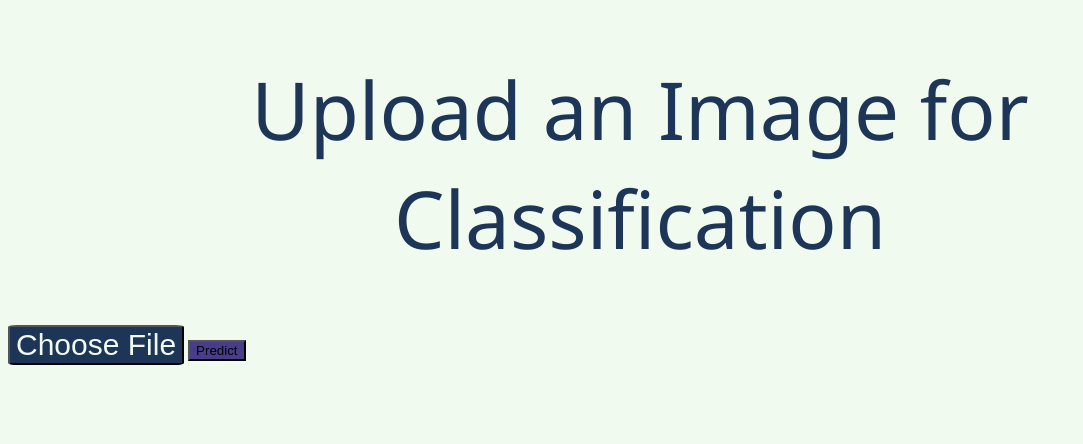
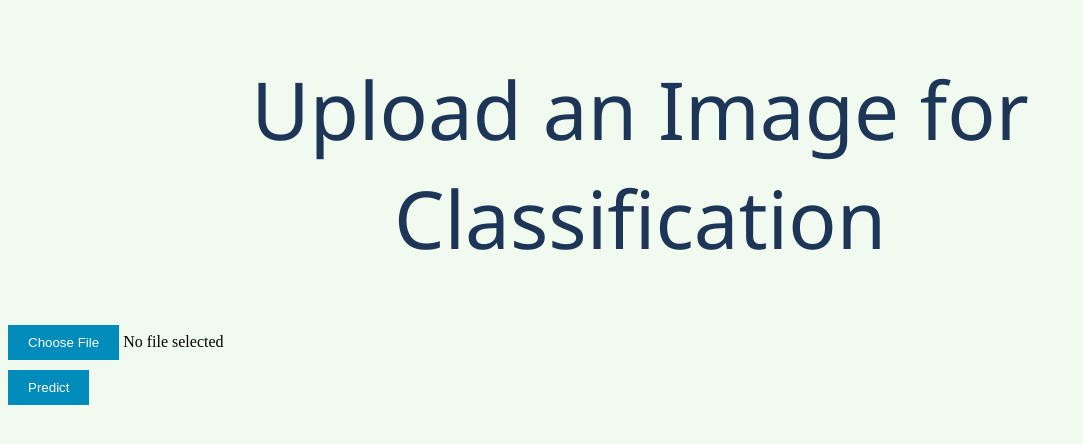
Before and after one commit to PiyushSharma1999/dog-breed-classification, a Flask app: page / in a window 1280 px wide. Shown: the top 444 px of the page, without its empty margins (0-1083 px from the left). Run offline with Flask 3, Linux system fonts and the light colour scheme; parts of the project's set-up code (start-up, migrations or seed data) failed here and were passed over.

Commit message:
modified frontend code

```diff
--- a/app.py
+++ b/app.py
@@ -11,15 +11,16 @@ import os
 
 app = Flask(__name__)
 
-input_image_path = "D:\dog breed classification\input"
-output_image_path = "D:\dog breed classification\static"
+input_image_path = "C:/Users/piyush.sharma/Documents/dog-breed-classification/input"
+output_image_path = "C:/Users/piyush.sharma/Documents/dog-breed-classification/static"
 output_image_name = "image_with_prediction.jpg"
+resized_image_path = "C:/Users/piyush.sharma/Documents/dog-breed-classification/resized image/resized_image.jpg"
 
 # initialize model
 model = tf.keras.models.load_model(("models/20221025-094643-full-image-set-mobilenetv2-Adam.h5"), custom_objects={"KerasLayer": hub.KerasLayer})
 
 # load labels
-labels_csv = pd.read_csv("D:\dog breed classification\labels\labels.csv")
+labels_csv = pd.read_csv("C:/Users/piyush.sharma/Documents/dog-breed-classification/labels/labels.csv")
 labels = labels_csv["breed"].to_numpy()
 
 # create unique breeds array
@@ -36,23 +37,6 @@ def preprocess_image(image):
 def get_pred_labels(prediction_probabilities):
     return unique_breeds[np.argmax(prediction_probabilities)]
 
-# def plot_pred(prediction_probabilities, labels, images, n=1):
-
-#     pred_prob, true_label, image = prediction_probabilities[n], labels[n], images[n]
-
-#     pred_label = get_pred_labels(pred_prob)
-
-#     plt.imshow(image)
-#     plt.xticks([])
-#     plt.yticks([])
-
-#     if pred_label == true_label:
-#         color = "green"
-#     else:
-#         color = "red"
-
-#     plt.title("{} {:2.0f}%".format(pred_label, np.max(pred_prob)*100, true_label, color=color))
-
 def create_data_batches(X, y=None, batch_size=32, valid_data=False,test_data =False):
   """
     Creates batches of data out of image (X) and label (y) pairs.
@@ -65,15 +49,6 @@ def create_data_batches(X, y=None, batch_size=32, valid_data=False,test_data =Fa
     data = tf.data.Dataset.from_tensor_slices((tf.constant(X))) # only filepaths (no labels)
     data_batch = data.map(preprocess_image).batch(batch_size)
     return data_batch
-
-# def unbatchify(data):
-#     images = []
-#     labels = []
-
-#     for image, label in data.unbatch().as_numpy_iterator:
-#       images.append(image)
-#       labels.append(unique_breeds[np.argmax(label)])
-#     return images, labels
 
 def predict(image):
     image_list = []
@@ -89,6 +64,13 @@ def save_prediction_image(image_path, data, pred_labels):
         images.append(image)
     image = cv2.imread(image_path)
 
+    new_height = 300
+    new_width = 200
+
+    resized_image = cv2.resize(image, (new_width, new_height))
+    cv2.imwrite(resized_image_path, resized_image)
+
+    image = cv2.imread(resized_image_path)
     # Define the font and other text properties
     font = cv2.FONT_ITALIC
     font_scale = 0.5
@@ -106,11 +88,6 @@ def save_prediction_image(image_path, data, pred_labels):
                 font, font_scale, font_color, font_thickness, cv2.LINE_AA)
     # Save the image with the prediction label
     cv2.imwrite(output_image_path+"/"+output_image_name, image)
-
-
-#custom_image_path = "D:/dog breed classification/image/golden.PNG"
-#pred_labels, data = predict(custom_image_path)
-#save_prediction_image(custom_image_path, data, pred_labels)
 
 @app.route("/", methods=["GET", "POST"])
 def index():
@@ -137,13 +114,6 @@ def index():
             pred_labels, data = predict(image_path)
 
             save_prediction_image(image_path=image_path, data=data, pred_labels=pred_labels)
-            # try:
-            #     with open(output_image_path +"\'"+ output_image_name, "r") as file:
-            #         file_contents = file.read()
-            # except FileNotFoundError:
-            #     print(f"File not found at path: {image_path}")
-            # except Exception as e:
-            #     print(f"An error occurred: {str(e)}")
 
             # Render the result template with the prediction
             return render_template("result.html", image_path="static/"+output_image_name, prediction = pred_labels[0])
@@ -152,39 +122,3 @@ def index():
 
 if __name__ == "__main__":
     app.run(debug=True)
-# custom_data = create_data_batches(custom_image_path, test_data=True)
-# custom_preds = model.predict(custom_data)
-# custom_pred_labels = [get_pred_labels(custom_preds[i]) for i in range(len(custom_preds))]
-
-# custom_images = []
-# for images in custom_data.unbatch().as_numpy_iterator():
-#    custom_images.append(images)
-
-# print(custom_images)
-
-# image = cv2.imread(custom_image_path[0])
-
-# # Define the font and other text properties
-# font = cv2.FONT_ITALIC
-# font_scale = 0.5
-# font_color = (0, 255, 0)  # White color in BGR
-# font_thickness = 1
-# font_line_type = cv2.LINE_AA
-# shadow_color = (0, 0, 0)  # Black shadow color in BGR
-
-
-# # Calculate the position for the text
-# #text_size, _ = cv2.getTextSize(custom_pred_labels[0].upper(), font, font_scale, font_thickness)
-# text_x = 10  # X-coordinate for the text (adjust as needed)
-# text_y = 20  # Y-coordinate for the text (adjust as needed)
-
-# # Draw the text shadow first
-# cv2.putText(image, custom_pred_labels[0].upper(), (text_x+3 , text_y+3),
-#             font, font_scale, shadow_color, font_thickness, cv2.LINE_AA)
-
-# # Draw the main text on top of the shadow
-# cv2.putText(image, custom_pred_labels[0].upper(), (text_x, text_y),
-#             font, font_scale, font_color, font_thickness, cv2.LINE_AA)
-
-# # Save the image with the prediction label
-# cv2.imwrite('image_with_prediction.jpg', image)
--- /dev/null
+++ b/static/style.css
@@ -0,0 +1,41 @@
+h1 {
+    color: #1d3557;
+    text-align: center;
+    font-weight: 400;
+    text-decoration: darkslateblue;
+    letter-spacing: 15 px;
+    font-size: 80px;
+    font-family: Segoe UI, Futura, Arial, sans-serif;
+}
+
+a {
+    text-decoration: none;
+}
+
+p {
+    color: #1d3557;
+    text-align: center;
+    font-weight: 400;
+    text-decoration: darkslateblue;
+    letter-spacing: 15 px;
+    font-size: 80px;
+    font-family: Segoe UI, Futura, Arial, sans-serif;
+}
+
+body {
+    background-color: #f1faee;
+}
+
+#choose_file {
+    background-color: #008CBA;
+            color: #ffffff;
+            padding: 10px 20px;
+            border: none;
+            cursor: pointer;
+}
+
+#predict {background-color: #008CBA;
+            color: #ffffff;
+            padding: 10px 20px;
+            border: none;
+            cursor: pointer;}
--- a/templates/result.html
+++ b/templates/result.html
@@ -3,7 +3,7 @@
 
 <head>
     <title>Image Classification Result</title>
-    <link rel="stylesheet" href="style/style.css">
+    <link rel="stylesheet" type="text/css" href="{{ url_for('static', filename='style.css') }}">
 </head>
 
 <body>
--- a/templates/style/style.css
+++ /dev/null
@@ -1,41 +0,0 @@
-h1 {
-    color: #1d3557;
-    text-align: center;
-    font-weight: 400;
-    text-decoration: darkslateblue;
-    letter-spacing: 15 px;
-    font-size: 80px;
-    font-family: Segoe UI, Futura, Arial, sans-serif;
-}
-
-a {
-    text-decoration: none;
-}
-
-p {
-    line-height: 2;
-}
-
-/* * {
-    color: pink;
-} */
-
-button {
-    font-size: 30px;
-    background-color: #a8dadc;
-}
-
-body {
-    background-color: #f1faee;
-}
-
-#predict {
-    background-color: darkslateblue;
-
-}
-
-#choose_file {
-    background-color: #1d3557;
-    color: #f1faee;
-    border-radius: 5%;
-}
--- a/templates/upload.html
+++ b/templates/upload.html
@@ -3,7 +3,7 @@
 
 <head>
     <title>Image Classification</title>
-    <link rel="stylesheet" href="style/style.css">
+    <link rel="stylesheet" type="text/css" href="{{ url_for('static', filename='style.css') }}">
 </head>
 
 <body>
@@ -11,15 +11,35 @@
         function chooseFile() {
             document.getElementById('fileInput').click();
         }
+
+        function displayFileName() {
+            const fileInput = document.getElementById('fileInput');
+            const fileNameDisplay = document.getElementById('fileNameDisplay');
+
+            // Get the selected file (if any)
+            const selectedFile = fileInput.files[0];
+
+            // Display the file name
+            if (selectedFile) {
+                fileNameDisplay.textContent = selectedFile.name;
+            } else {
+                fileNameDisplay.textContent = "No file selected";
+            }
+        }
     </script>
     <h1>Upload an Image for Classification</h1>
     <form method="POST" enctype="multipart/form-data">
+        <div>
         <!-- Button to trigger file selection -->
-        <button id="choose_file" type="button" onclick="chooseFile()">Choose File</button>
-
+        <button id="choose_file" type="button" style="display: inline-block;" onclick="chooseFile()">Choose File</button>
+        <!-- Display the selected file name -->
+        <div id="fileNameDisplay" style="display: inline-block;">No file selected</div>
         <!-- Hidden file input element -->
-        <input id="fileInput" type="file" name="file" accept=".jpg, .png, .jpeg" style="display: none;" required>
-        <input id="predict" type="submit" value="Predict">
+        <input id="fileInput" type="file" name="file" accept=".jpg, .png, .jpeg" style="display: none;" required onchange="displayFileName()">
+        <div style=" margin-top: 10px;" >
+        <input id="predict" type="submit" value="Predict" >
+    </div>
+    </div>
     </form>
 </body>
 
```
Also changed, not shown: input/golden.PNG (added), resized image/resized_image.jpg (added), static/image_with_prediction.jpg (deleted).
